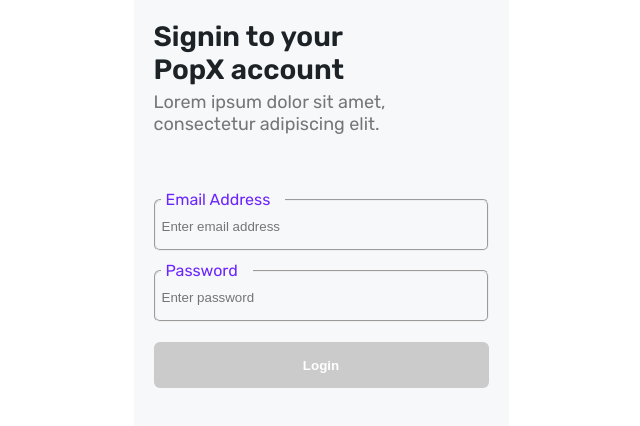
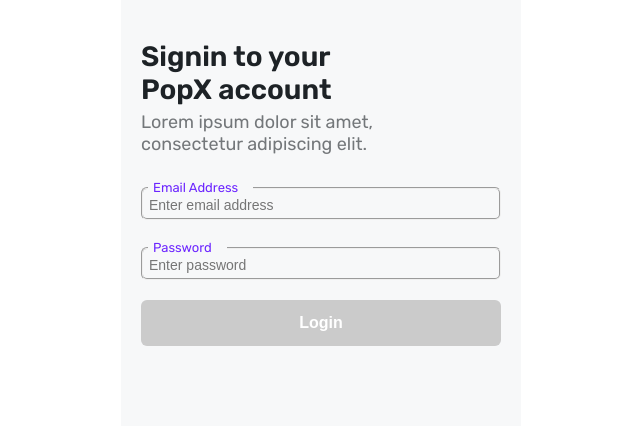
Before and after one commit to shabnamnegi2001/popXassignment, a React (Vite) app: page /signIn in a window 1280 px wide. Shown: the top 426 px of the page, without its empty margins (319-959 px from the left). Built offline with nearby package versions, Linux system fonts and the light colour scheme.

Commit message:
git changes

```diff
--- a/src/App.css
+++ b/src/App.css
@@ -17,9 +17,9 @@
 .container {
   margin : auto;
   height: 100%;
-  max-width: 375px;
+  max-width: 400px;
   width: 100%;
-  padding: 20px;
+  padding: 40px 20px;
   background-color: #F7F8F9;
 }
 
@@ -40,6 +40,13 @@
   border: none;
   box-shadow: none;
   outline: none;
+  width: 100%;
+ height: 100%;
+ border-radius: 6px;
+ border: none;
+ padding-left: 6px;
+ padding-bottom: 6px;
+ font-size: 14px;
 }
 
 .form-input{
@@ -55,3 +62,20 @@
   font-size: 15px;
   color: #1D2226;
 }
+
+.btn-text{
+  font-size: 16px;
+  font-weight: semi-bold;
+}
+
+.input-fieldset{
+  border-radius: 6px;
+  height: 40px;
+}
+
+
+.input-fields-container{
+  display: flex;
+  flex-direction: column;
+  gap: 20px;
+}
--- a/src/pages/account/account.css
+++ b/src/pages/account/account.css
@@ -29,6 +29,7 @@
 .user-info{
   display: flex;
  height: 76px;
+
 }
 
 .profile-info{
@@ -56,4 +57,5 @@
   height: 63px;
   width: 337px;
   color: #1D2226;
+  font-size : 14px;
 }
--- a/src/pages/home/Home.jsx
+++ b/src/pages/home/Home.jsx
@@ -9,17 +9,17 @@
         <div className="home-container">
             <div className="content-container">
                 <div className="inner-container">
-                    <h2 className="heading">Welcome to PopX</h2>
+                    <h2 className="heading ">Welcome to PopX</h2>
                     <p className="content">Lorem ipsum dolor sit amet, consectetur adipiscing elit.</p>
                 </div>
                 <div>
                     <Link to="/signUp">
-                        <button className="btn-primary">Create Account</button>
+                        <button className="btn-primary btn-text">Create Account</button>
                     </Link>
                 </div>
                 <div>
                     <Link to="/signIn">
-                        <button className="btn-secondary">Already Registered? Login</button>
+                        <button className="btn-secondary btn-text">Already Registered? Login</button>
                     </Link>
                 </div>
             </div>
--- a/src/pages/home/home.css
+++ b/src/pages/home/home.css
@@ -23,11 +23,14 @@
   font-weight: bold;
   border-radius: 6px;
   cursor: pointer;
+  height: 46px;
 }
+
 
 .btn-secondary {
   background-color: #6C25FF4B;
   color: #1D2226;
+  height: 46px;
   border: none;
   padding: 12px;
   width: 100%;
--- a/src/pages/signin/SignIn.jsx
+++ b/src/pages/signin/SignIn.jsx
@@ -34,7 +34,8 @@
       </div>
       <form  onSubmit={handleSubmit}>
         <div>
-        <fieldset className="signIn-input">
+        <div className="input-fields-container">
+        <fieldset className="input-fieldset">
           <legend className="label label-1">Email Address</legend>
           <input
             type="email"
@@ -42,13 +43,12 @@
             name="email"
             value={formData.email}
             onChange={handleChange}
-            className="form-input"
             placeholder="Enter email address"
             required
           />
         </fieldset>
 
-        <fieldset className="signIn-input">
+        <fieldset className="input-fieldset">
           <legend className="label label-2">Password</legend>
           <input
             type="password"
@@ -56,15 +56,15 @@
             name="password"
             value={formData.password}
             onChange={handleChange}
-            className="form-input"
             placeholder="Enter password"
             required
           />
         </fieldset>
+        </div>
 
         <div>
           <button
-            className="signIn-button"
+            className="signIn-button btn-text"
             type="submit"
             disabled={!(formData.email && formData.password)}
             style={{
--- a/src/pages/signin/signin.css
+++ b/src/pages/signin/signin.css
@@ -18,6 +18,7 @@
 .signIn-input{
   border-radius: 6px;
   margin-top: 10px;
+  height: 40px;
 }
 
 .label{
--- a/src/pages/signup/SignUp.jsx
+++ b/src/pages/signup/SignUp.jsx
@@ -30,38 +30,38 @@
 
     <form onSubmit={handleSubmit}>
       <div style={{width : '100%'}} >
-      <div style={{maxWidth : '200px', width : '100%'}}>
+      <div style={{maxWidth : '200px', width : '100%', paddingBottom : '20px'}}>
         <h2 className="heading" >Create your PopX
           account</h2>
       </div>
-      <div className="signUp-content-container">
-        <fieldset className="signUp input-name">
+      <div className="input-fields-container">
+        <fieldset className="input-fieldset">
           <legend className="label label-name">Full Name<span className="star">*</span></legend>
           <input type="text" id="name" name="fullName" value={formData.fullName} onChange={handleChange} className="signUp-input" required />
         </fieldset>
 
-        <fieldset className="signUp input-phone">
+        <fieldset className="input-fieldset">
           <legend className="label label-phone">Phone number<span className="star">*</span></legend>
           <input type="number" id="phone" name="phone" value={formData.phone} onChange={handleChange} className="signUp-input" required />
         </fieldset>
 
-        <fieldset className="signUp input-email">
+        <fieldset className="input-fieldset">
           <legend className="label label-email">Email address<span className="star">*</span></legend>
           <input type="email" id="email" name="email" value={formData.email} onChange={handleChange} className="signUp-input" required />
         </fieldset>
 
-        <fieldset className="signUp input-password">
+        <fieldset className="input-fieldset">
           <legend className="label label-password">Password<span className="star">*</span></legend>
           <input type="password" id="password" name="password" value={formData.password} onChange={handleChange} className="signUp-input" required />
         </fieldset>
 
-        <fieldset className="signUp input-company">
+        <fieldset className="input-fieldset">
           <legend className="label label-company">Company name</legend>
           <input type="text" id="company" name="company" value={formData.company} onChange={handleChange} className="signUp-input" />
         </fieldset>
 
-        <div className="signUp input-agency">
-          <label>Are you an Agency?<span className="star">*</span></label>
+        <div className="input-fieldset">
+          <label className="label">Are you an Agency?<span className="star">*</span></label>
           <div className="radio-input">
               <div>
 
@@ -96,7 +96,7 @@
 </div>
       </div>
       <div className="button-container" >
-        <button className="signUp-button" type="submit">Create Account</button>
+        <button className="signUp-button btn-text" type="submit">Create Account</button>
       </div>
     </form>
       </div>
--- a/src/pages/signup/signup.css
+++ b/src/pages/signup/signup.css
@@ -4,7 +4,6 @@
   justify-content: space-between;
   height: 100%;
   flex-direction: column;
-  padding: 20px 0px;
   gap: 20px;
   width: 100%;
 }
@@ -13,31 +12,13 @@
   height: auto;
 }
 
-.signUp-content-container{
-  margin-top: 20px;
-  display: flex;
-  flex-direction: column;
-  gap: 20px;
-}
-
-.signUp-input{
- width: 100%;
- height: 40px;
- border-radius: 6px;
- border: none;
- padding-left: 6px;
- padding-bottom: 6px;
-}
-
-.signUp {
-  border-radius: 6px;
-}
 
 .label{
   color: #6C25FF;
   margin-left: 5px;
   padding-left: 5px;
   padding-right: 15px;
+  font-size: 13px;
 }
 
 .signUp-button{
@@ -68,6 +49,8 @@
 }
 .radio-input label{
   margin: 0px 10px;
+  font-size: 14px;
+
 }
 
 .radio-input input{
```
